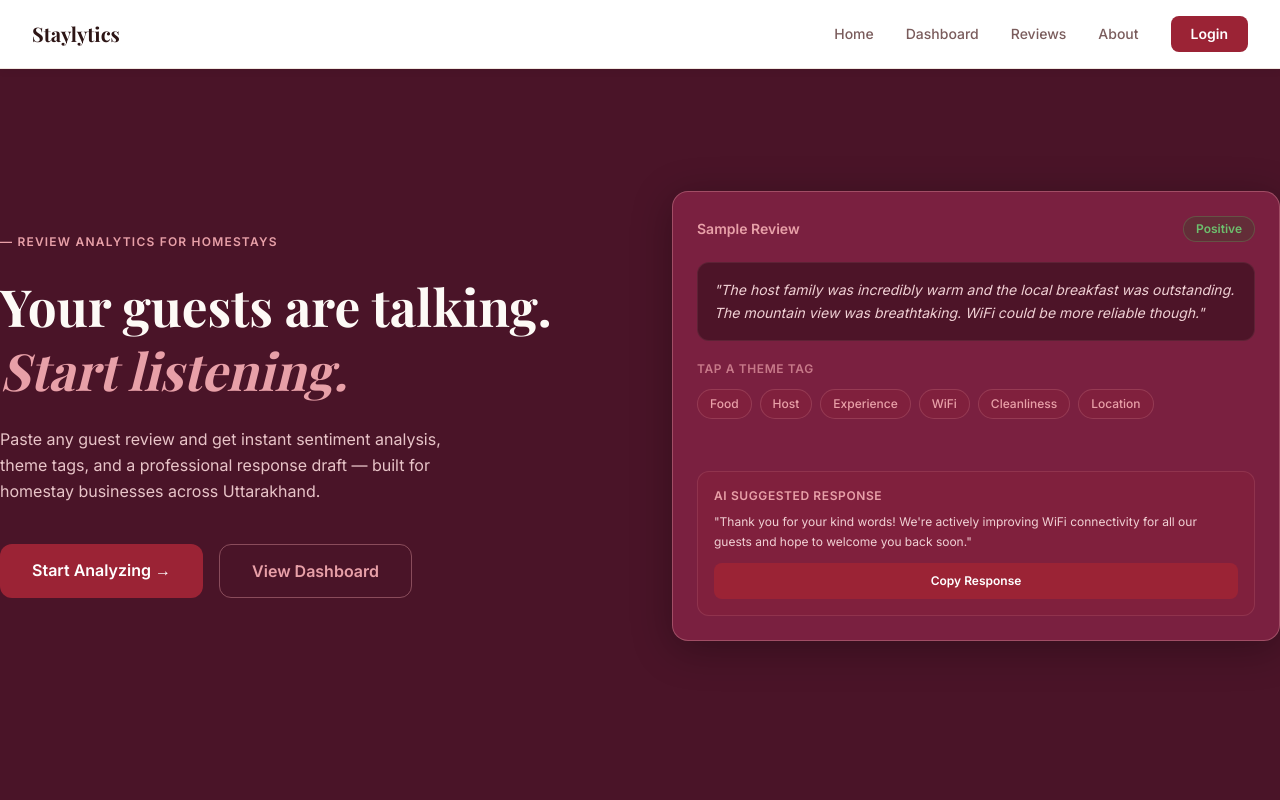
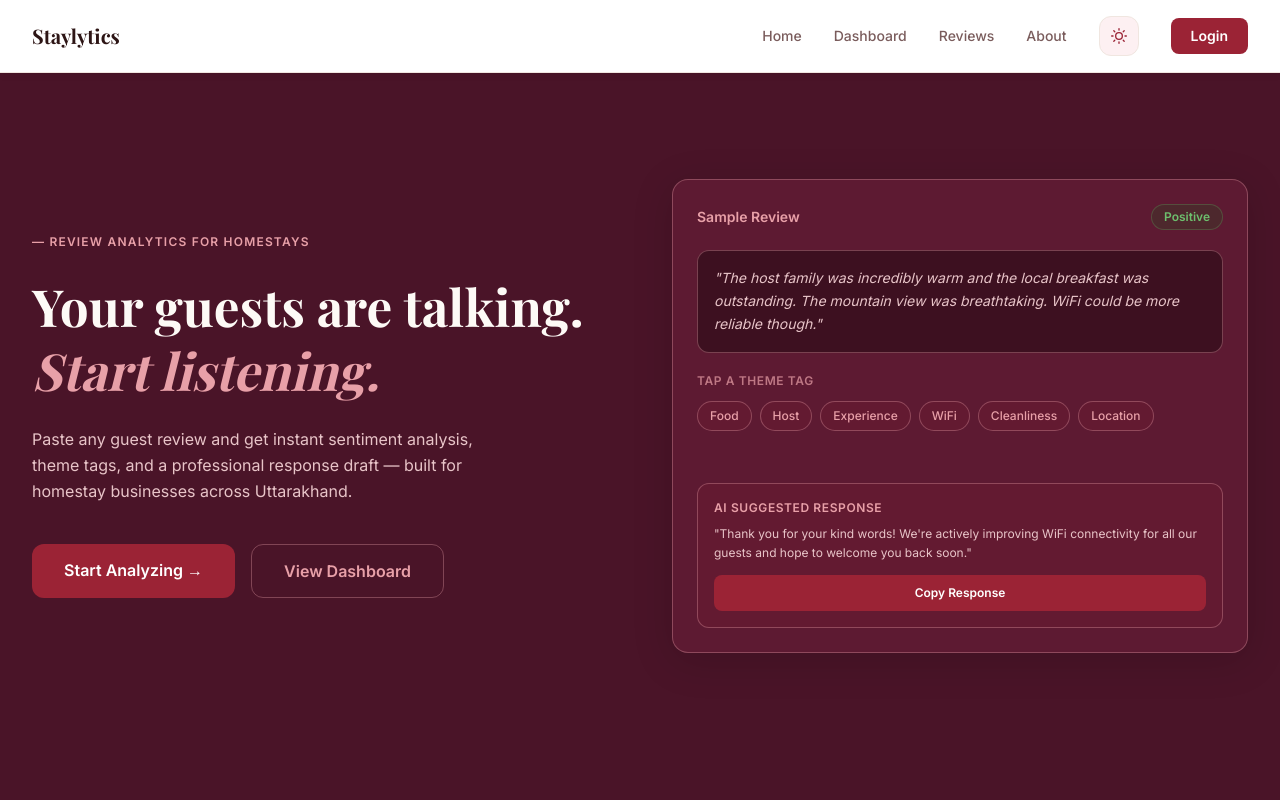
Before and after one commit to saam-07/Staylytics, a React (Vite) app in the folder frontend/: page / in a window 1280 px wide. Shown: the top 800 px of the page. Built offline with nearby package versions, Linux system fonts and the light colour scheme.

Commit message:
feat: add dark/light mode toggle with theme context

```diff
--- a/frontend/src/components/Hero.jsx
+++ b/frontend/src/components/Hero.jsx
@@ -1,5 +1,5 @@
 import { Link } from "react-router-dom";
-import { useState} from "react";
+import { useState } from "react";
 
 export default function Hero() {
   const [copied, setCopied] = useState(false);
@@ -17,188 +17,120 @@ export default function Hero() {
 
   return (
     <section
-      className="min-h-screen flex items-center pt-32 py-24"
-      style={{ backgroundColor: "#4a1428" }}
+      className="min-h-screen flex items-center px-8 pt-32 pb-24 transition-colors duration-300"
+      style={{ backgroundColor: "var(--bg-hero)" }}
     >
       <div className="max-w-7xl mx-auto w-full grid md:grid-cols-2 gap-16 items-center">
 
-        {/* ── LEFT ── */}
+        {/* Left */}
         <div>
-          {/* Eyebrow */}
-          <p
-            className="text-xs font-semibold uppercase tracking-widest mb-6"
-            style={{ color: "#e8a0a8" }}
-          >
+          <p className="text-xs font-semibold uppercase tracking-widest mb-6"
+            style={{ color: "var(--text-accent)" }}>
             — Review Analytics for Homestays
           </p>
 
-          {/* Headline */}
-          <h1
-            className="font-bold leading-tight mb-6"
+          <h1 className="font-bold leading-tight mb-6"
             style={{
               fontFamily: "'Playfair Display', serif",
               fontSize: "clamp(2.4rem, 4vw, 4rem)",
-              color: "#fdfaf6",
-            }}
-          >
+              color: "var(--text-primary)",
+            }}>
             Your guests are talking.
             <br />
-            <span className="italic" style={{ color: "#e8a0a8" }}>
+            <span className="italic" style={{ color: "var(--text-accent)" }}>
               Start listening.
             </span>
           </h1>
 
-          {/* Subtext — blush pink */}
-          <p
-            className="text-base leading-relaxed mb-10 max-w-md"
-            style={{ color: "#e8c4c8" }}
-          >
+          <p className="text-base leading-relaxed mb-10 max-w-md"
+            style={{ color: "var(--text-secondary)" }}>
             Paste any guest review and get instant sentiment analysis, theme
             tags, and a professional response draft — built for homestay
             businesses across Uttarakhand.
           </p>
 
-          {/* Buttons */}
           <div className="flex flex-wrap gap-4">
-            <Link
-              to="/reviews"
+            <Link to="/reviews"
               className="text-white font-semibold px-8 py-3.5 rounded-xl
                          hover:-translate-y-0.5 hover:shadow-lg transition-all duration-200"
-              style={{ backgroundColor: "#9b2335" }}
-            >
+              style={{ backgroundColor: "var(--btn-primary)" }}>
               Start Analyzing →
             </Link>
-            <Link
-              to="/dashboard"
+            <Link to="/dashboard"
               className="font-semibold px-8 py-3.5 rounded-xl
                          hover:opacity-80 transition-all duration-200"
-              style={{ border: "1px solid rgba(232,160,168,0.4)", color: "#e8a0a8" }}
-            >
+              style={{ border: "1px solid var(--border-card)", color: "var(--text-accent)" }}>
               View Dashboard
             </Link>
           </div>
         </div>
 
-        {/* ── RIGHT — interactive mock card ── */}
-        <div
-          className="rounded-2xl p-6"
+        {/* Right — mock card */}
+        <div className="rounded-2xl p-6 transition-colors duration-300"
           style={{
-            backgroundColor: "#7a2040",
-            border: "1px solid rgba(232,160,168,0.35)",
-            boxShadow: "0 8px 40px rgba(0,0,0,0.3)",
-          }}
-        >
-          {/* Card header */}
+            backgroundColor: "var(--bg-card)",
+            border: "1px solid var(--border-card)",
+            boxShadow: "0 8px 40px rgba(0,0,0,0.15)",
+          }}>
+
           <div className="flex justify-between items-center mb-5">
-            <span
-              className="text-sm font-semibold"
-              style={{ color: "#e8a0a8" }}
-            >
+            <span className="text-sm font-semibold" style={{ color: "var(--text-accent)" }}>
               Sample Review
             </span>
-            <span
-              className="text-xs font-semibold px-3 py-1 rounded-full"
-              style={{
-                backgroundColor: "rgba(34,85,34,0.25)",
-                color: "#6dbf6d",
-                border: "1px solid rgba(109,191,109,0.25)",
-              }}
-            >
+            <span className="text-xs font-semibold px-3 py-1 rounded-full"
+              style={{ backgroundColor: "rgba(34,85,34,0.25)", color: "#6dbf6d", border: "1px solid rgba(109,191,109,0.25)" }}>
               Positive
             </span>
           </div>
 
-          {/* Review text box */}
-          <div
-            className="rounded-xl p-4 mb-5"
-            style={{
-              backgroundColor: "#4d1428",
-              border: "1px solid rgba(232,160,168,0.1)",
-            }}
-          >
-            <p
-              className="text-sm leading-relaxed italic"
-              style={{ color: "#f0d0d4" }}
-            >
+          <div className="rounded-xl p-4 mb-5 transition-colors duration-300"
+            style={{ backgroundColor: "var(--bg-inner)", border: "1px solid var(--border-card)" }}>
+            <p className="text-sm leading-relaxed italic" style={{ color: "var(--text-secondary)" }}>
               "The host family was incredibly warm and the local breakfast was
               outstanding. The mountain view was breathtaking. WiFi could be
               more reliable though."
             </p>
           </div>
 
-          {/* Theme tags label */}
-          <p
-            className="text-xs mb-3 uppercase tracking-wider font-semibold"
-            style={{ color: "rgba(232,160,168,0.7)" }}
-          >
+          <p className="text-xs mb-3 uppercase tracking-wider font-semibold"
+            style={{ color: "var(--text-accent)", opacity: 0.7 }}>
             Tap a theme tag
           </p>
 
-          {/* Tags */}
           <div className="flex gap-2 flex-wrap mb-3">
             {tags.map((t) => (
-              <button
-                key={t}
+              <button key={t}
                 onClick={() => setActiveTag(activeTag === t ? null : t)}
                 className="text-xs px-3 py-1.5 rounded-full font-medium transition-all duration-200"
-                style={
-                  activeTag === t
-                    ? {
-                        backgroundColor: "#9b2335",
-                        color: "#fdfaf6",
-                        border: "1px solid #9b2335",
-                      }
-                    : {
-                        backgroundColor: "rgba(155,35,53,0.2)",
-                        color: "#e8a0a8",
-                        border: "1px solid rgba(232,160,168,0.2)",
-                      }
-                }
-              >
+                style={activeTag === t
+                  ? { backgroundColor: "#9b2335", color: "#fdfaf6", border: "1px solid #9b2335" }
+                  : { backgroundColor: "rgba(155,35,53,0.1)", color: "var(--text-accent)", border: "1px solid var(--border-card)" }
+                }>
                 {t}
               </button>
             ))}
           </div>
 
-          {/* Tag hint */}
-          <div
-            className={`text-xs italic mb-4 min-h-6 transition-all duration-200 ${
-              activeTag ? "opacity-100" : "opacity-0"
-            }`}
-            style={{ color: "rgba(232,160,168,0.6)" }}
-          >
+          <div className={`text-xs italic mb-4 min-h-6 transition-all duration-200
+                          ${activeTag ? "opacity-100" : "opacity-0"}`}
+            style={{ color: "var(--text-accent)" }}>
             {activeTag && `Guests mentioned "${activeTag}" in this review.`}
           </div>
 
-          {/* AI Response box */}
-          <div
-            className="rounded-xl p-4"
-            style={{
-              backgroundColor: "rgba(155,35,53,0.2)",
-              border: "1px solid rgba(232,160,168,0.15)",
-            }}
-          >
-            <p
-              className="text-xs font-semibold uppercase tracking-wider mb-2"
-              style={{ color: "#e8a0a8" }}
-            >
+          <div className="rounded-xl p-4 transition-colors duration-300"
+            style={{ backgroundColor: "rgba(155,35,53,0.1)", border: "1px solid var(--border-card)" }}>
+            <p className="text-xs font-semibold uppercase tracking-wider mb-2"
+              style={{ color: "var(--text-accent)" }}>
               AI Suggested Response
             </p>
-            <p
-              className="text-xs leading-relaxed mb-3"
-              style={{ color: "#f0d0d4" }}
-            >
+            <p className="text-xs leading-relaxed mb-3" style={{ color: "var(--text-secondary)" }}>
               "Thank you for your kind words! We're actively improving WiFi
-              connectivity for all our guests and hope to welcome you back
-              soon."
+              connectivity for all our guests and hope to welcome you back soon."
             </p>
-            <button
-              onClick={handleCopy}
-              className="w-full text-xs font-semibold py-2.5 rounded-lg
-                         transition-all duration-200 text-white
-                         hover:-translate-y-0.5 hover:shadow-md"
-              style={{ backgroundColor: copied ? "#2d6a2d" : "#9b2335" }}
-            >
+            <button onClick={handleCopy}
+              className="w-full text-xs font-semibold py-2.5 rounded-lg transition-all duration-200
+                         text-white hover:-translate-y-0.5 hover:shadow-md"
+              style={{ backgroundColor: copied ? "#2d6a2d" : "#9b2335" }}>
               {copied ? "Copied!" : "Copy Response"}
             </button>
           </div>
--- a/frontend/src/components/Navbar.jsx
+++ b/frontend/src/components/Navbar.jsx
@@ -1,105 +1,114 @@
 import { useState } from "react";
-import { Link} from "react-router-dom";
+import { Link } from "react-router-dom";
+import { useTheme } from "../context/ThemeContext";
 
 export default function Navbar() {
   const [open, setOpen] = useState(false);
-<Link to="/login">Login</Link>
-
-
-
+  const { isDark, toggle } = useTheme();
 
   return (
-    <nav
-      className="fixed top-0 left-0 w-full z-50 transition-all duration-300"
+    <nav className="fixed top-0 left-0 w-full z-50 transition-colors duration-300"
       style={{
         backgroundColor: "#ffffff",
         borderBottom: "1px solid #f0e6e0",
         boxShadow: "0 2px 8px rgba(0,0,0,0.06)",
-}}
-    >
+      }}>
       <div className="max-w-7xl mx-auto px-8 py-4 flex justify-between items-center">
 
         {/* Logo */}
-        <Link
-          to="/"
-          className="text-xl font-bold transition-colors duration-300"
-          style={{
-            fontFamily: "'Playfair Display', serif",
-            color: "#2d1515",
-          }}
-        >
+        <Link to="/" className="text-xl font-bold transition-colors duration-300"
+          style={{ fontFamily: "'Playfair Display', serif", color: "#2d1515" }}>
           Staylytics
         </Link>
 
         {/* Desktop links */}
         <div className="hidden md:flex items-center gap-8 text-sm font-medium">
           {["Home", "Dashboard", "Reviews", "About"].map((item) => (
-            <Link
-              key={item}
+            <Link key={item}
               to={item === "Home" ? "/" : `/${item.toLowerCase()}`}
-              className="transition-colors duration-300 hover:opacity-70"
-              style={{ color: "#7a5c5c" }}
-            >
+              className="hover:opacity-70 transition-opacity"
+              style={{ color: "#7a5c5c" }}>
               {item}
             </Link>
           ))}
-          <Link
-            to="/login"
+
+          {/* Dark/Light toggle */}
+          <button
+            onClick={toggle}
+            className="w-10 h-10 rounded-xl flex items-center justify-center
+                       hover:opacity-80 transition-all duration-200"
+            style={{ backgroundColor: "#fdf0f2", border: "1px solid #f0e6e0" }}
+            title={isDark ? "Switch to light mode" : "Switch to dark mode"}
+          >
+            {isDark ? (
+              /* Sun icon */
+              <svg width="16" height="16" viewBox="0 0 24 24" fill="none"
+                stroke="#9b2335" strokeWidth="2" strokeLinecap="round">
+                <circle cx="12" cy="12" r="5"/>
+                <line x1="12" y1="1" x2="12" y2="3"/>
+                <line x1="12" y1="21" x2="12" y2="23"/>
+                <line x1="4.22" y1="4.22" x2="5.64" y2="5.64"/>
+                <line x1="18.36" y1="18.36" x2="19.78" y2="19.78"/>
+                <line x1="1" y1="12" x2="3" y2="12"/>
+                <line x1="21" y1="12" x2="23" y2="12"/>
+                <line x1="4.22" y1="19.78" x2="5.64" y2="18.36"/>
+                <line x1="18.36" y1="5.64" x2="19.78" y2="4.22"/>
+              </svg>
+            ) : (
+              /* Moon icon */
+              <svg width="16" height="16" viewBox="0 0 24 24" fill="none"
+                stroke="#9b2335" strokeWidth="2" strokeLinecap="round">
+                <path d="M21 12.79A9 9 0 1 1 11.21 3 7 7 0 0 0 21 12.79z"/>
+              </svg>
+            )}
+          </button>
+
+          <Link to="/login"
             className="text-white text-sm font-semibold px-5 py-2 rounded-lg
                        hover:opacity-90 hover:-translate-y-0.5 transition-all duration-200"
-            style={{ backgroundColor: "#9b2335" }}
-            >
+            style={{ backgroundColor: "#9b2335" }}>
             Login
           </Link>
         </div>
 
         {/* Hamburger */}
-        <button
-          onClick={() => setOpen(!open)}
-          className="md:hidden flex flex-col gap-1.5 p-2"
-          aria-label="Toggle menu"
-        >
+        <div className="md:hidden flex items-center gap-3">
+          <button onClick={toggle}
+            className="w-8 h-8 rounded-lg flex items-center justify-center"
+            style={{ backgroundColor: "#fdf0f2", border: "1px solid #f0e6e0" }}>
+            {isDark ? "☀️" : "🌙"}
+          </button>
+          <button onClick={() => setOpen(!open)}
+            className="flex flex-col gap-1.5 p-2" aria-label="Toggle menu">
             {[
               open ? "rotate-45 translate-y-2" : "",
               open ? "opacity-0" : "",
               open ? "-rotate-45 -translate-y-2" : "",
             ].map((cls, i) => (
-            <span
-              key={i}
+              <span key={i}
                 className={`block w-5 h-0.5 transition-all duration-300 ${cls}`}
-              style={{ backgroundColor: "#2d1515" }}
-            />
+                style={{ backgroundColor: "#2d1515" }} />
             ))}
           </button>
+        </div>
       </div>
 
       {/* Mobile menu */}
       {open && (
-        <div
-          className="md:hidden px-6 py-4 flex flex-col gap-3 text-sm font-medium"
-          style={{
-            backgroundColor: "#ffffff",
-            borderTop: "1px solid #f0e6e0",
-            color: "#7a5c5c",
-          }}
-        >
+        <div className="md:hidden px-6 py-4 flex flex-col gap-3 text-sm font-medium bg-white"
+          style={{ borderTop: "1px solid #f0e6e0", color: "#7a5c5c" }}>
           {["Home", "Dashboard", "Reviews", "About"].map((item) => (
-            <Link
-              key={item}
+            <Link key={item}
               to={item === "Home" ? "/" : `/${item.toLowerCase()}`}
               onClick={() => setOpen(false)}
-              style={{ color: "#7a5c5c" }}
-            >
+              style={{ color: "#7a5c5c" }}>
               {item}
             </Link>
           ))}
-          <Link
-            to="/login"
-            onClick={() => setOpen(false)}
+          <Link to="/login" onClick={() => setOpen(false)}
             className="text-white font-semibold px-5 py-2.5 rounded-lg text-center
                        mt-1 hover:opacity-90 transition-opacity"
-            style={{ backgroundColor: "#9b2335" }}
-            >
+            style={{ backgroundColor: "#9b2335" }}>
             Login
           </Link>
         </div>
--- /dev/null
+++ b/frontend/src/context/ThemeContext.jsx
@@ -0,0 +1,26 @@
+import { createContext, useContext, useState, useEffect} from "react";
+
+const ThemeContext = createContext();
+
+export function ThemeProvider({ children }) {
+ const [isDark, setIsDark] = useState(() => {
+  const saved = localStorage.getItem("staylytics-theme");
+  return saved ? saved === "dark" : true;
+});
+
+  useEffect(() => {
+    localStorage.setItem("staylytics-theme", isDark ? "dark" : "light");
+    document.documentElement.setAttribute("data-theme", isDark ? "dark" : "light");
+  }, [isDark]);
+
+  const toggle = () => setIsDark((prev) => !prev);
+
+  return (
+    <ThemeContext.Provider value={{ isDark, toggle }}>
+      {children}
+    </ThemeContext.Provider>
+  );
+}
+
+
+export const useTheme = () => useContext(ThemeContext);
--- a/frontend/src/index.css
+++ b/frontend/src/index.css
@@ -12,8 +12,59 @@ html {
 
 body {
   margin: 0;
-  background-color: #fdfaf6;
-  color: #1c0f0f;
+  background-color: var(--bg-page);
+  color: var(--text-dark);
   font-family: 'Inter', sans-serif;
   -webkit-font-smoothing: antialiased;
+  transition: background-color 0.3s ease, color 0.3s ease;
 }
+
+/* ── DARK THEME (default) ── */
+:root,
+[data-theme="dark"] {
+  --bg-hero: #4a1428;
+  --bg-page: #fdfaf6;
+  --bg-card: #5d1a32;
+  --bg-inner: #3d1020;
+  --bg-section: #fdfaf6;
+  --bg-howitworks: #4a1428;
+  --bg-strip: #fdf0f2;
+  --bg-navbar: #ffffff;
+
+  --text-primary: #fdfaf6;
+  --text-secondary: #e8c4c8;
+  --text-accent: #e8a0a8;
+  --text-dark: #2d1515;
+  --text-muted: #7a5c5c;
+  --bg-footer: #4a1428;
+  --border-main: #f0e6e0;
+  --border-strip: #f0d8dc;
+  --border-card: rgba(232,160,168,0.35);
+--bg-howitworks: #4a1428;   /* same as footer — seamless */
+
+  --btn-primary: #9b2335;
+}
+
+/* ── LIGHT THEME ── */
+[data-theme="light"] {
+  --bg-hero: #e8d0d5;        /* light blush wine — hero stands out */
+  --bg-page: #fdfaf6;        /* warm ivory — page base */
+  --bg-card: #ffffff;        /* white card on hero */
+  --bg-inner: #f5e0e4;       /* slightly deeper for inner boxes */
+  --bg-section: #fdfaf6;     /* ivory for features section */
+  --bg-strip: #ffffff;       /* white for review strip */
+  --bg-navbar: #ffffff;
+--bg-howitworks: #e8d0d5;   /* same as footer — seamless */
+
+  --text-primary: #2d1515;
+  --text-secondary: #5a2030;
+  --text-accent: #9b2335;
+  --text-dark: #2d1515;
+  --text-muted: #7a5c5c;
+
+  --border-main: #f0e6e0;
+  --border-strip: #f0d8dc;
+  --border-card: rgba(155,35,53,0.15);
+  --bg-footer: #e8d0d5;
+  --btn-primary: #9b2335;
+}
--- a/frontend/src/main.jsx
+++ b/frontend/src/main.jsx
@@ -1,10 +1,13 @@
-import React from "react";
-import ReactDOM from "react-dom/client";
-import App from "./App";
+import { StrictMode } from "react";
+import { createRoot } from "react-dom/client";
 import "./index.css";
+import App from "./App.jsx";
+import { ThemeProvider } from "./context/ThemeContext";
 
-ReactDOM.createRoot(document.getElementById("root")).render(
-  <React.StrictMode>
-    <App />
-  </React.StrictMode>
+createRoot(document.getElementById("root")).render(
+  <StrictMode>
+    <ThemeProvider>
+      <App />
+    </ThemeProvider>
+  </StrictMode>
 );
```
Also changed, not shown: frontend/src/App.jsx (+7 -6 lines), frontend/src/components/Footer.jsx (+5 -5 lines). Lines whose indentation alone changed are shown as unchanged.
